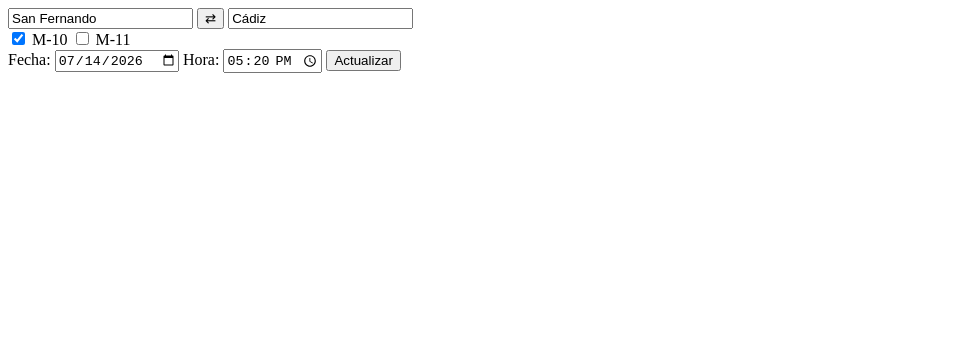
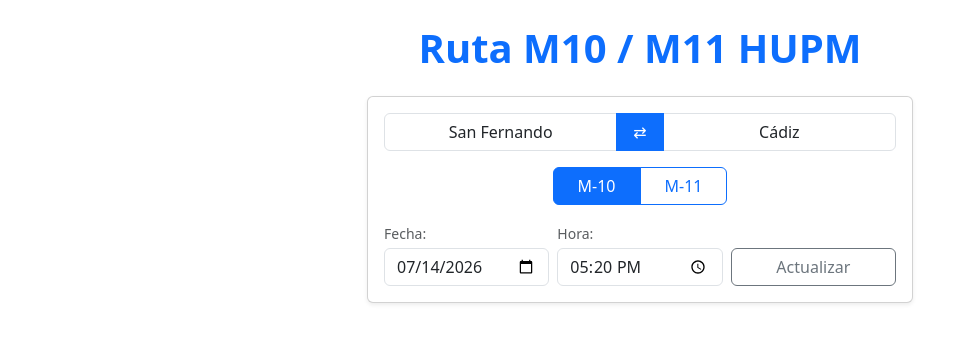
Before and after one commit to GuillermoNavarro/bus-cadiz-app, a plain HTML site: page index.html in a window 1280 px wide. Shown: the whole page, without its empty margins (0-968 px from the left). Drawn offline with nearby package versions, Linux system fonts and the light colour scheme; no server answers.

Commit message:
añadir diseño bootstrap

```diff
--- a/index.html
+++ b/index.html
@@ -4,37 +4,60 @@
     <meta charset="UTF-8">
     <meta name="viewport" content="width=device-width, initial-scale=1.0">
     <title>Horario Bus</title>
+    <link href="https://cdn.jsdelivr.net/npm/bootstrap@5.3.8/dist/css/bootstrap.min.css" rel="stylesheet" integrity="sha384-sRIl4kxILFvY47J16cr9ZwB07vP4J8+LH7qKQnuqkuIAvNWLzeN8tE5YBujZqJLB" crossorigin="anonymous">
 </head>
 <body>
-    <div id="ruta">
-        <div id="ciudad">
-        <input id="origen" type="text" value="San Fernando" readonly>
-        <button id="cambioRuta">⇄</button>
-        <input id="destino" type="text" value="Cádiz" readonly>
+
+    <div class="container my-4">
+
+        <header class="text-center mb-4">
+            <h1 class="display-6 fw-bold text-primary">Ruta M10 / M11 HUPM</h1>
+        </header>
+
+        <div class="row justify-content-center">
+            <div class="col-12 col-md-8 col-lg-6">
+
+                <div class="card shadow-sm p-3 mb-4 bg-body rounded">
+
+                    <div class="input-group mb-3">
+                        <input id="origen" class="form-control text-center" type="text" value="San Fernando" readonly>
+                        <button id="cambioRuta" class="btn btn-primary px-3" type="button">⇄</button>
+                        <input id="destino" class="form-control text-center" type="text" value="Cádiz" readonly>
+                    </div>
+
+                    <div class="d-flex justify-content-center mb-3">
+                        <div id="lineas" class="btn-group" role="group" aria-label="Selección de lineas">
+                            <input class="btn-check" id="checkM10" type="checkbox" value="2" checked>
+                            <label class="btn btn-outline-primary px-4" for="checkM10">M-10</label>
+
+                            <input class="btn-check" id="checkM11" type="checkbox" value="3">
+                            <label class="btn btn-outline-primary px-4" for="checkM11">M-11</label>
+                        </div>
+                    </div>
+
+                    <div class="row g-2 align-items-end">
+                        <div class="col-4">
+                            <label for="dia" class="form-label small text-muted mb-1">Fecha:</label>
+                            <input type="date" id="dia" class="form-control">
+                        </div>
+                        <div class="col-4">
+                            <label for="hora" class="form-label small text-muted mb-1">Hora:</label>
+                            <input type="time" id="hora" class="form-control">
+                        </div>
+                        <div class="col-4">
+                            <button id="actualizar" class="btn btn-outline-secondary w-100">Actualizar</button>
+                        </div>
+                    </div>
+
+                </div> <div class="table-responsive">
+                    <table id="tabla-resultados" class="table table-striped table-hover align-middle">
+                        </table>
+                </div>
+
+            </div>
         </div>
-        <!--<div id="paradas">
-            <select id="selOrigen"></select>
-            <select id="selDestino"></select>
-        ⇄
-        </div>-->
-    </div>
-    <div id="lineas">
-        <input id="checkM10" type="checkbox" value="2" checked>
-        <label for="checkM10">M-10</label>
-        <input id="checkM11" type="checkbox" value="3">
-        <label for="checkM11">M-11</label>
-    </div>
-    <div>
-        <label for="dia">Fecha: </label>
-        <input type="date" id="dia">
-        <label for="hora">Hora: </label>
-        <input type="time" id="hora">
-        <button id="actualizar">Actualizar</button>
-    </div>
 
-    <table id="tabla-resultados"></table>
-
-    <script src="script.js"></script>
+    </div> <script src="script.js"></script>
+    <script src="https://cdn.jsdelivr.net/npm/bootstrap@5.3.8/dist/js/bootstrap.bundle.min.js" integrity="sha384-FKyoEForCGlyvwx9Hj09JcYn3nv7wiPVlz7YYwJrWVcXK/BmnVDxM+D2scQbITxI" crossorigin="anonymous"></script>
 </body>
-
 </html>
```
